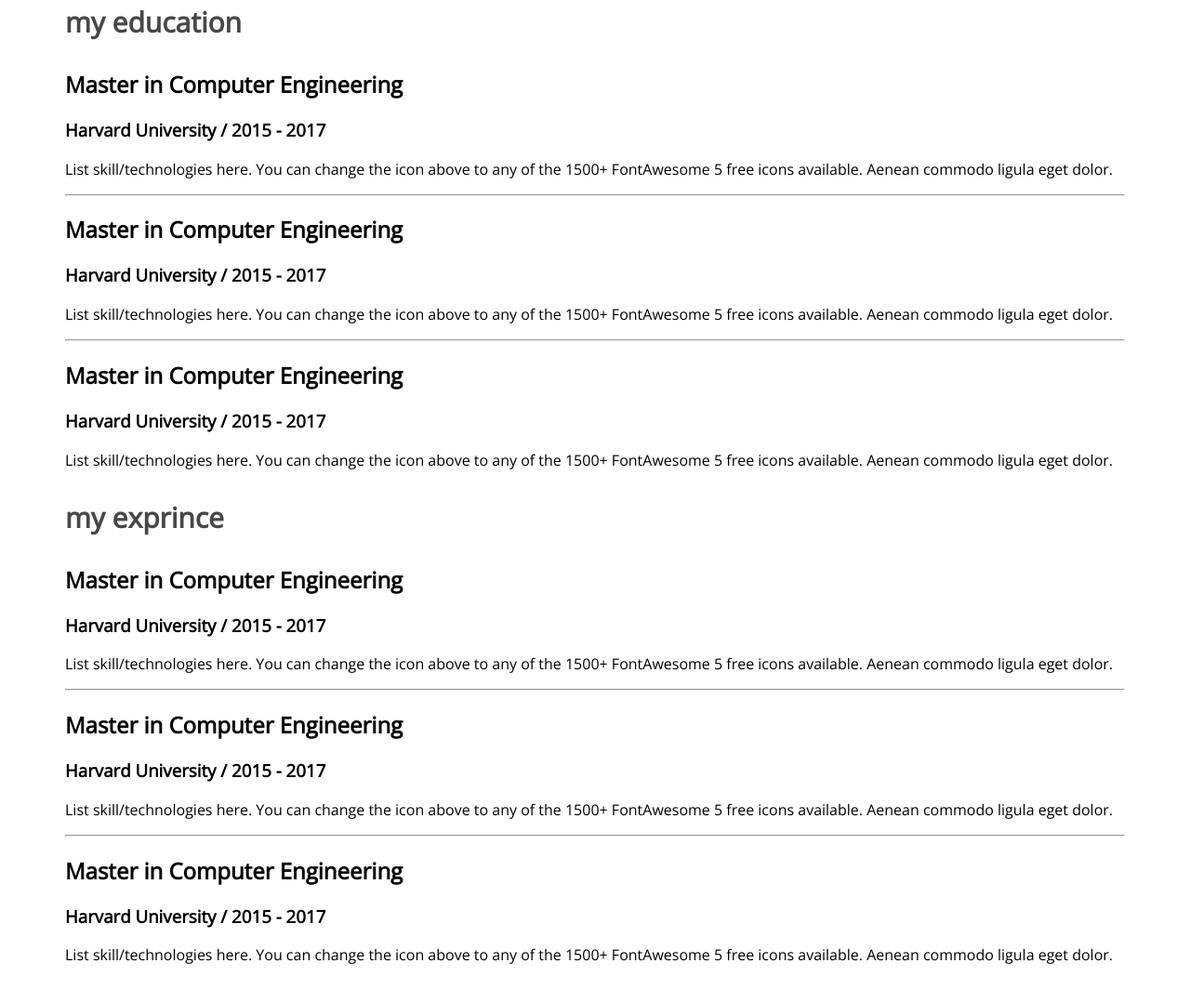
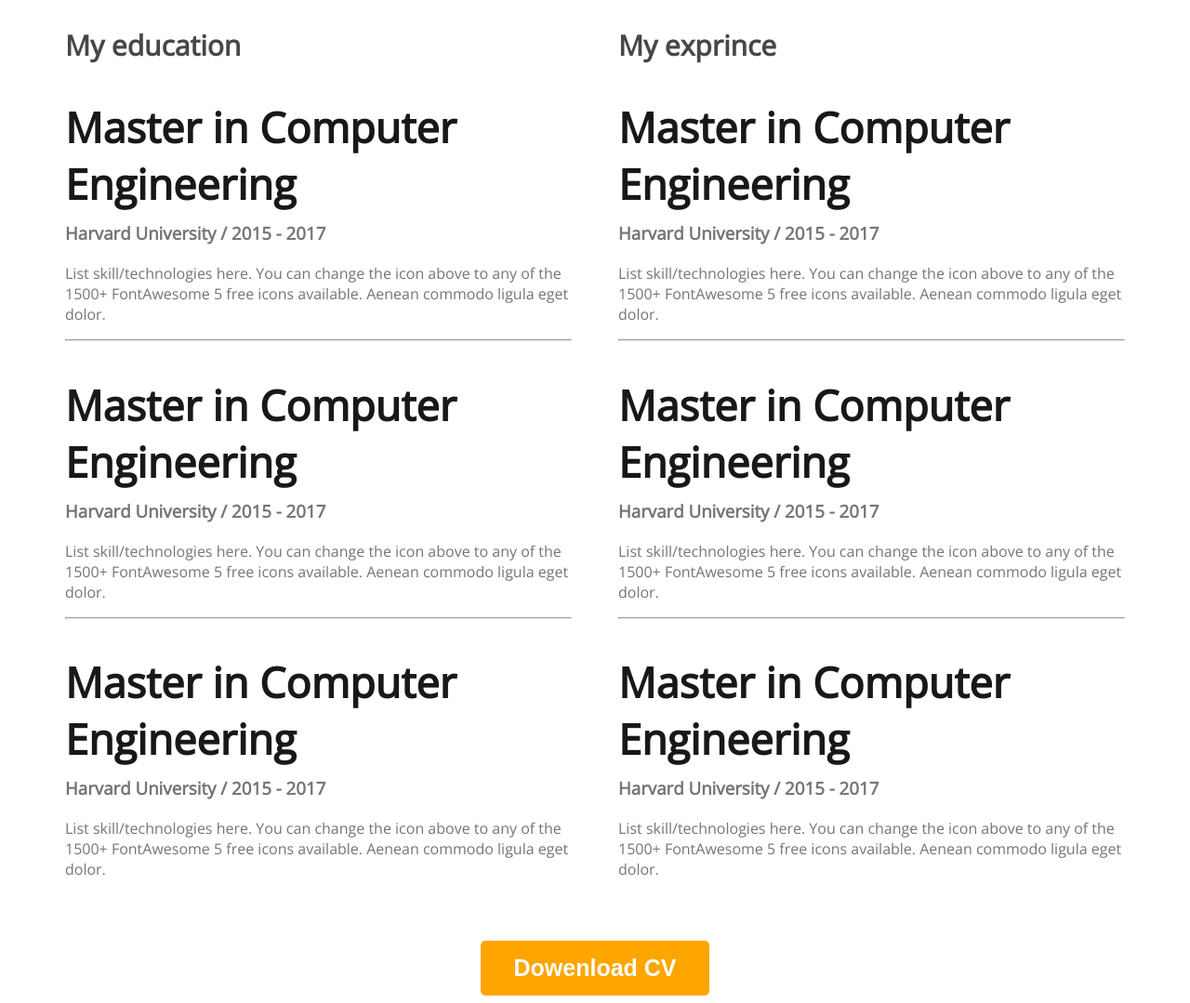
Before and after one commit to Anondabhai/Bhai-web-side, a plain HTML site: page index.html in a window 1280 px wide. Shown: the part 2422-3501 px from the top of the page at 93% size. Before the commit the page ends 3476 px from the top, so only its background shows below. Drawn offline with nearby package versions, Linux system fonts and the light colour scheme.

Commit message:
sesh the work

```diff
--- a/index.html
+++ b/index.html
@@ -1,15 +1,19 @@
 <!DOCTYPE html>
 <html lang="en">
+
 <head>
     <meta charset="UTF-8">
     <meta name="viewport" content="width=device-width, initial-scale=1.0">
     <title>Bhai Log page</title>
     <link rel="preconnect" href="https://fonts.googleapis.com">
     <link rel="preconnect" href="https://fonts.gstatic.com" crossorigin>
-<link href="https://fonts.googleapis.com/css2?family=Open+Sans:ital,wght@0,400;1,300;1,500;1,600;1,700;1,800&display=swap" rel="stylesheet">
+    <link
+        href="https://fonts.googleapis.com/css2?family=Open+Sans:ital,wght@0,400;1,300;1,500;1,600;1,700;1,800&display=swap"
+        rel="stylesheet">
 
     <link rel="stylesheet" href="styles/style.css">
 </head>
+
 <body>
     <header class="header">
         <nav>
@@ -24,7 +28,8 @@
             <div class="banner-content">
                 <h3 class="banner-title">Hi, I am </h3>
                 <h1 class="banner-heading">Bhai Log</h1>
-                <p>Shot what able cold new see hold.Friendly as an betrayed formerly he. Morning because as to society behaved moments.</p>
+                <p>Shot what able cold new see hold.Friendly as an betrayed formerly he. Morning because as to society
+                    behaved moments.</p>
                 <button class="bac-title">Dowenload CV</button>
                 <button class="bac-title">contact</button>
             </div>
@@ -34,7 +39,10 @@
     <main>
         <section class="content">
             <h3 class="section-title">About Me</h3>
-            <p class="section-description">I, m a designer & developer with a passion for web design. I enjoy developing simple, clean and slick websites that provide real value to the end user. Thousands of clients have procured exceptional resulfs while working with me. Delivering work within time and budget which meets clients requirements in our mata.</p>
+            <p class="section-description">I, m a designer & developer with a passion for web design. I enjoy developing
+                simple, clean and slick websites that provide real value to the end user. Thousands of clients have
+                procured exceptional resulfs while working with me. Delivering work within time and budget which meets
+                clients requirements in our mata.</p>
             <div class="about-info-our">
                 <div class="about-info">
                     <h4 class="info">Name:</h4>
@@ -58,28 +66,35 @@
         <!-- what i do section -->
         <section>
             <h3 class="about-info-our">What i do</h3>
-            <p id="What-i-do-description" class="info-description">I have more than 10 years experience building software for clients all over the world. Below is a quick overview of my main technical skill sets and technologies i use. Want to find out more about my experience? Check out my online resume and project portfolio.</p>
+            <p id="What-i-do-description" class="info-description">I have more than 10 years experience building
+                software for clients all over the world. Below is a quick overview of my main technical skill sets and
+                technologies i use. Want to find out more about my experience? Check out my online resume and project
+                portfolio.</p>
             <div class="contner-skills">
                 <!-- .skills*4>img+h3.skills-itmes+p.skills-decsription -->
                 <div class="skills">
                     <img src="images/icons/js.png" alt="">
                     <h3 class="skills-itmes">Vanilla JavaScript</h3>
-                    <p class="skills-decsription">List skill/technologies here. You can change the icon above to any of the 1500+ FontAwesome 5 free icons available. Aenean commodo ligula eget dolor.</p>
+                    <p class="skills-decsription">List skill/technologies here. You can change the icon above to any of
+                        the 1500+ FontAwesome 5 free icons available. Aenean commodo ligula eget dolor.</p>
                 </div>
                 <div class="skills">
                     <img src="images/icons/react.png" alt="">
                     <h3 class="skills-itmes">React</h3>
-                    <p class="skills-decsription">List skill/technologies here. You can change the icon above to any of the 1500+ FontAwesome 5 free icons available. Aenean commodo ligula eget dolor.</p>
+                    <p class="skills-decsription">List skill/technologies here. You can change the icon above to any of
+                        the 1500+ FontAwesome 5 free icons available. Aenean commodo ligula eget dolor.</p>
                 </div>
                 <div class="skills">
                     <img src="images/icons/nodejs.png" alt="">
                     <h3 class="skills-itmes">Node.js</h3>
-                    <p class="skills-decsription">List skill/technologies here. You can change the icon above to any of the 1500+ FontAwesome 5 free icons available. Aenean commodo ligula eget dolor.</p>
+                    <p class="skills-decsription">List skill/technologies here. You can change the icon above to any of
+                        the 1500+ FontAwesome 5 free icons available. Aenean commodo ligula eget dolor.</p>
                 </div>
                 <div class="skills">
                     <img src="images/icons/mongo.png" alt="">
                     <h3 class="skills-itmes">MongoDB</h3>
-                    <p class="skills-decsription">List skill/technologies here. You can change the icon above to any of the 1500+ FontAwesome 5 free icons available. Aenean commodo ligula eget dolor.</p>
+                    <p class="skills-decsription">List skill/technologies here. You can change the icon above to any of
+                        the 1500+ FontAwesome 5 free icons available. Aenean commodo ligula eget dolor.</p>
                 </div>
 
             </div>
@@ -87,52 +102,66 @@
         <!-- my style section -->
         <section>
             <h3 class="about-info-our">A summary of my style section</h3>
+            <div class="resume-contner">
+
                 <!-- .resume-column*2>h3.resume-column-title -->
                 <div class="resume-column">
-                <h3 class="resume-column-title"> my education</h3>
+                    <h3 class="resume-column-title"> My education</h3>
                     <div class="resume-purt">
                         <h2 class="resume-itms-title">Master in Computer Engineering</h2>
                         <h3 class="resume-itms-intitute">Harvard University / 2015 - 2017</h3>
                         <p class="resume-itms-description">List skill/technologies here. You can change the icon above
-                        to any of the 1500+ FontAwesome 5 free icons available. Aenean commodo ligula eget dolor.</p>
+                            to any of the 1500+ FontAwesome 5 free icons available. Aenean commodo ligula eget dolor.
+                        </p>
                     </div>
                     <hr>
                     <div class="resume-purt">
                         <h2 class="resume-itms-title">Master in Computer Engineering</h2>
                         <h3 class="resume-itms-intitute">Harvard University / 2015 - 2017</h3>
                         <p class="resume-itms-description">List skill/technologies here. You can change the icon above
-                        to any of the 1500+ FontAwesome 5 free icons available. Aenean commodo ligula eget dolor.</p>
+                            to any of the 1500+ FontAwesome 5 free icons available. Aenean commodo ligula eget dolor.
+                        </p>
                     </div>
                     <hr>
                     <div class="resume-purt">
                         <h2 class="resume-itms-title">Master in Computer Engineering</h2>
                         <h3 class="resume-itms-intitute">Harvard University / 2015 - 2017</h3>
                         <p class="resume-itms-description">List skill/technologies here. You can change the icon above
-                        to any of the 1500+ FontAwesome 5 free icons available. Aenean commodo ligula eget dolor.</p>
+                            to any of the 1500+ FontAwesome 5 free icons available. Aenean commodo ligula eget dolor.
+                        </p>
                     </div>
                 </div>
                 <div class="resume-column">
-                <h3 class="resume-column-title">my exprince</h3>
+                    <h3 class="resume-column-title">My exprince</h3>
                     <div class="resume-purt">
                         <h2 class="resume-itms-title">Master in Computer Engineering</h2>
                         <h3 class="resume-itms-intitute">Harvard University / 2015 - 2017</h3>
                         <p class="resume-itms-description">List skill/technologies here. You can change the icon above
-                        to any of the 1500+ FontAwesome 5 free icons available. Aenean commodo ligula eget dolor.</p>
+                            to any of the 1500+ FontAwesome 5 free icons available. Aenean commodo ligula eget dolor.
+                        </p>
                     </div>
                     <hr>
                     <div class="resume-purt">
                         <h2 class="resume-itms-title">Master in Computer Engineering</h2>
                         <h3 class="resume-itms-intitute">Harvard University / 2015 - 2017</h3>
                         <p class="resume-itms-description">List skill/technologies here. You can change the icon above
-                        to any of the 1500+ FontAwesome 5 free icons available. Aenean commodo ligula eget dolor.</p>
+                            to any of the 1500+ FontAwesome 5 free icons available. Aenean commodo ligula eget dolor.
+                        </p>
                     </div>
                     <hr>
                     <div class="resume-purt">
                         <h2 class="resume-itms-title">Master in Computer Engineering</h2>
                         <h3 class="resume-itms-intitute">Harvard University / 2015 - 2017</h3>
                         <p class="resume-itms-description">List skill/technologies here. You can change the icon above
-                        to any of the 1500+ FontAwesome 5 free icons available. Aenean commodo ligula eget dolor.</p>
+                            to any of the 1500+ FontAwesome 5 free icons available. Aenean commodo ligula eget dolor.
+                        </p>
                     </div>
+                </div>
+
+            </div>
+            <div class="dowenload-CV">
+                <button class="bac-title">Dowenload CV</button>
+
             </div>
         </section>
     </main>
@@ -141,4 +170,5 @@
     </footer>
 
 </body>
+
 </html>
--- a/styles/style.css
+++ b/styles/style.css
@@ -143,3 +143,31 @@ nav a{
     font-size:30px;
     font-weight:700;
  }
+
+.resume-contner {
+    display:flex;
+    gap:50px;
+}
+
+.resume-itms-title{
+    color:#181818;
+    font-size:45px;
+    font-weight:600;
+    margin-bottom:10px;
+
+}
+
+.resume-itms-intitute{
+    margin-bottom:20px;
+    margin-top:0px;
+}
+
+.resume-itms-description,.resume-itms-intitute{
+    color:#757575;
+}
+
+
+.dowenload-CV{
+    text-align:center;
+    margin-top:50px;
+}
```
Lines whose indentation alone changed are shown as unchanged.
